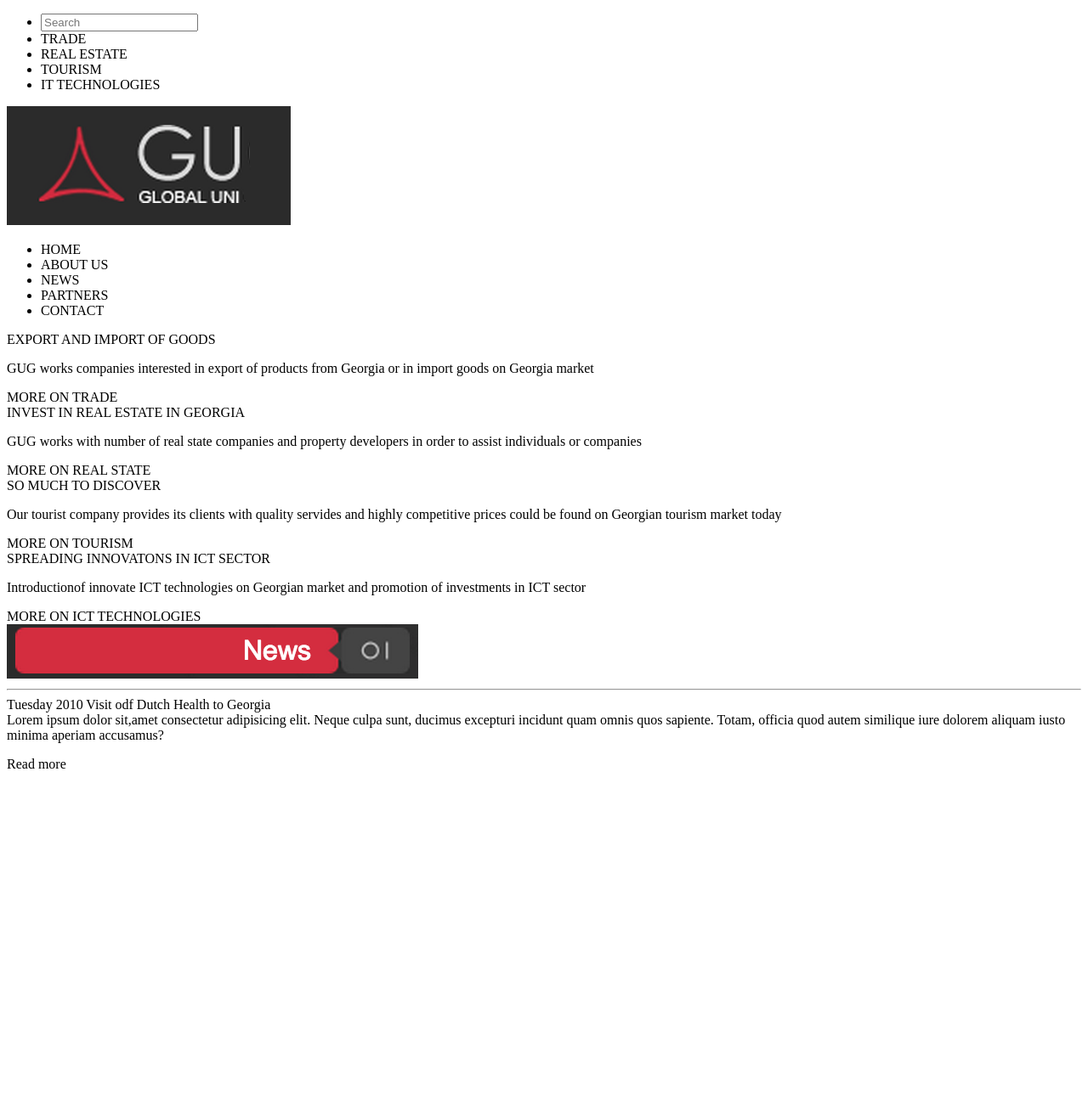
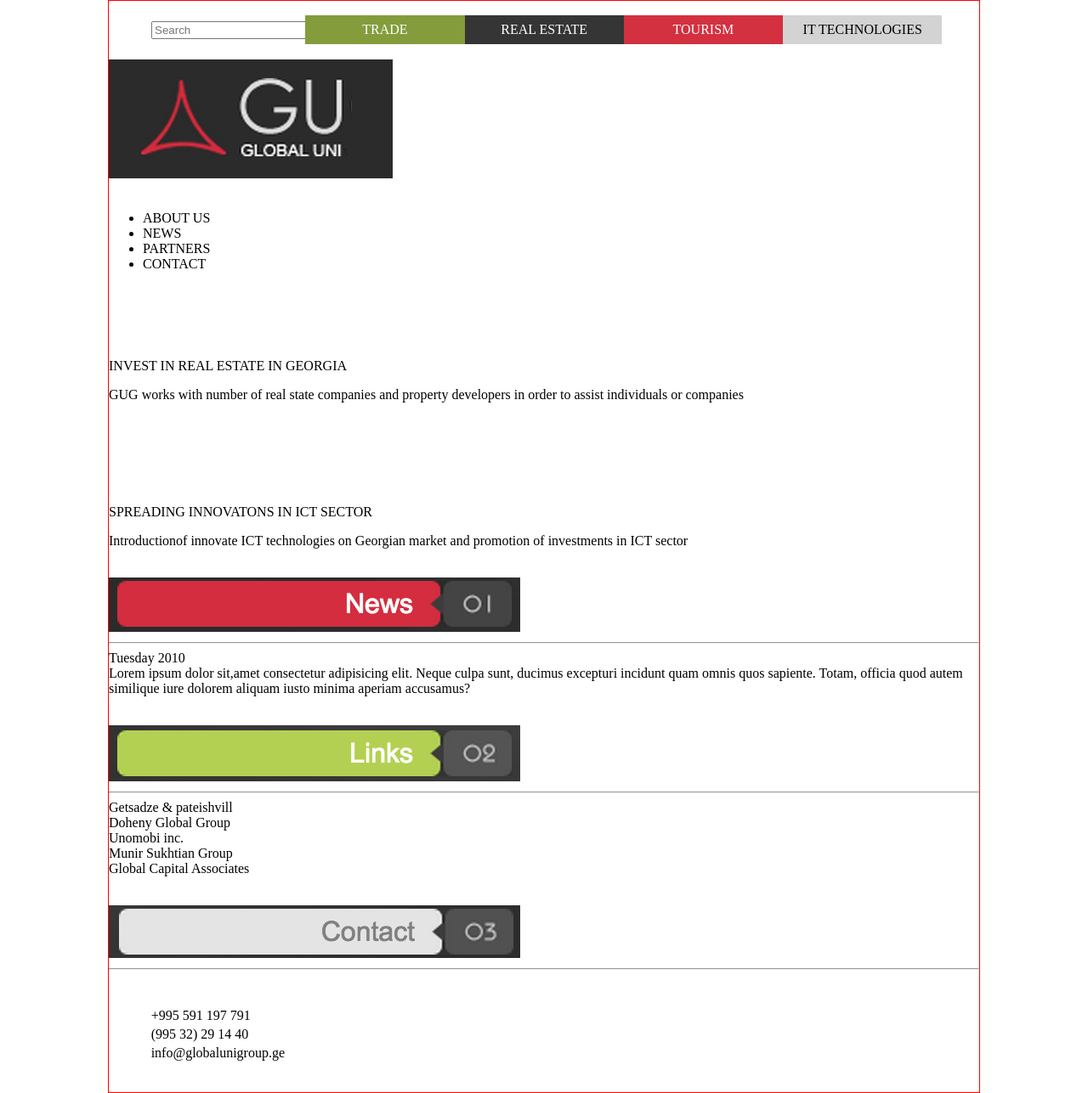
Before and after one commit to Montsemi/pw12132233, a plain HTML site: page practica03/index.html in a window 1280 px wide. Shown: the whole page at 85% size. Before the commit the page ends 917 px from the top, so only its background shows below. Drawn offline with Linux system fonts and the light colour scheme.

Commit message:
Practica03 CSS estilos 01

```diff
--- a/practica03/css/estilos.css
+++ b/practica03/css/estilos.css
@@ -0,0 +1,33 @@
+body{
+    border: 1px solid red;
+    font-size: 16 px; /*1em*/
+    margin:0px auto;/*para centrar*/
+    max-width: 1024px;
+}
+
+header nav ul li{
+   /* border: 1px solid blue;*/
+    display: inline-block; /*para poner de manera horizonal*/
+    padding: 8px 10px;    /*para que sea mas ancho 8px es de arriba y abajo y 10 px de izquierda a derecha*/
+    text-align: center;/*centramos el texto*/
+    width: 17.0%;/*17 porciento de ancho a cada li*/
+}
+/*ESTO ES UN SELECTOR AVANZADO*/
+header nav ul li:nth-child(2) { /*<----- vamos a elegir el li dos  */
+    background: #849C3C;/*ESCOGEMOS COLOR VERDE EL FONDO*/
+
+}
+header nav ul li:nth-child(3) { /*<----- vamos a elegir el li TRES  */
+    background: #353535;/*ESCOGEMOS COLOR PARA EL FONDO*/
+
+}
+header nav ul li:nth-child(4) { /*<----- vamos a elegir el li CUATRO  */
+    background: #D33040;/*ESCOGEMOS COLOR PARA EL FONDO*/
+
+}
+header nav ul li:nth-child(5) { /*<----- vamos a elegir el li CINCO  */
+    background: lightgray;/*ESCOGEMOS COLOR PARA EL FONDO*/
+}
+.letra-blanca{
+    color: white;
+}
--- a/practica03/index.html
+++ b/practica03/index.html
@@ -4,6 +4,7 @@
     <meta charset="UTF-8">
     <meta name="viewport" content="width=device-width, initial-scale=1.0">
     <title>Práctica 03</title>
+    <link rel="stylesheet" href="css/estilos.css">
 </head>
 <body>
     <header>
@@ -12,18 +13,7 @@
                 <li>
                     <input type ="search" placeholder="Search">
                 </li>
-                <li class="letra-blanca">
-                    TRADE
-                </li>
-                <li class="letra-blanca">
-                    REAL ESTATE
-                </li>
-                <li class="letra-blanca">
-                    TOURISM
-                </li>
-                <li class="letra-gris">
-                    IT TECHNOLOGIES
-                </li>
+                <li class="letra-blanca">TRADE</li><li class="letra-blanca">REAL ESTATE</li><li class="letra-blanca">TOURISM</li><li class="letra-gris">IT TECHNOLOGIES</li>
             </ul>
         </nav>
     </header>
@@ -115,6 +105,44 @@
                 <p></p>
                 <span class="letra-blanca">Read more</span>
         </article>
+        <article>
+            <img src="img/news_verde.png" alt="Links">
+            <hr>
+            <span class="letra-gris">
+                Getsadze & pateishvill <br>
+                Doheny Global Group <br>
+                Unomobi inc. <br>
+                Munir Sukhtian Group <br>
+                Global Capital Associates
+            </span>
+            <p></p>
+            <span class="letra-blanca read-more">Read more</span>
+        </article>
+        <article>
+            <img src="img/news_claro.png" alt="Contact">
+            <hr>
+            <span class="letra-blanca">Send a message</span>
+            <p></p>
+            <table>
+                <tbody>
+                    <tr>
+                        <td class="letra-blanca">Tel:</td>
+                        <td class="letra-gris"> +995 591 197 791</td>
+                    </tr>
+                    <tr>
+                        <td class="letra-blanca"> Fax:</td>
+                        <td class="letra-gris"> (995 32) 29 14 40</td>
+                    </tr>
+                    <tr>
+                        <td class="letra-blanca">Email:</td>
+                        <td class="letra-azul">info@globalunigroup.ge</td>
+                    </tr>
+
+                </tbody>
+            </table>
+            <p></p>
+            <span class="letra-blanca read-more">Read more</span>
+        </article>
     </footer>
 
 </body>
```
